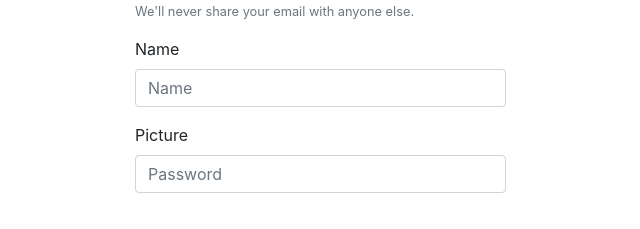
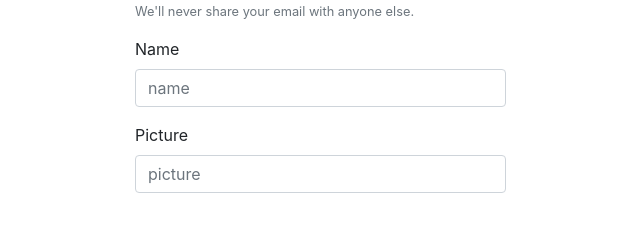
Before and after one commit to Aouadi754/Contacts_React, a React (Create React App) app: page / in a window 1280 px wide. Shown: the part 184-413 px from the top of the page, without its empty margins (313-953 px from the left). Built offline with nearby package versions, Linux system fonts and the light colour scheme.

Commit message:
add-Contact

```diff
--- a/src/Add.js
+++ b/src/Add.js
@@ -1,13 +1,31 @@
-import React from 'react'
+import React,{useState} from 'react'
 import {Form, Button} from 'react-bootstrap'
 
-const Add = () => {
+const Add = ({AddNewContact}) => {
+    const [modalIsOpen, setIsOpen] = useState(false);
+    const [newUserContact, setNewUserContact] = useState({
+        name: "",
+        email: "",
+        picture: "",
+      });
+      const handlChange = (e) => {
+        setNewUserContact({ ...newUserContact, [e.target.name]: e.target.value });
+      };
+
+      const handlSubmit = () => {
+        AddNewContact(newUserContact);
+        setNewUserContact({ name: "", email: "", picture: "" });
+      };
+
+      function closeModal() {
+        setIsOpen(false);
+      }
     return (
         <div>
-            <Form>
+            <Form className="add-Form"  >
   <Form.Group controlId="formBasicEmail">
     <Form.Label>Email address</Form.Label>
-    <Form.Control type="email" placeholder="Enter email" />
+    <Form.Control type="email" placeholder="Enter email" name="email" onChange={handlChange} />
     <Form.Text className="text-muted">
       We'll never share your email with anyone else.
     </Form.Text>
@@ -15,17 +33,17 @@ const Add = () => {
 
   <Form.Group controlId="formBasicPassword">
     <Form.Label>Name</Form.Label>
-    <Form.Control type="password" placeholder="Name" />
+    <Form.Control type="name" placeholder="name" name="name" onChange={handlChange}/>
   </Form.Group>
   <Form.Group controlId="formBasicPassword">
     <Form.Label>Picture</Form.Label>
-    <Form.Control type="password" placeholder="Password" />
+    <Form.Control type="url" placeholder="picture" name="picture" onChange={handlChange} />
   </Form.Group>
   <div className='button'>
-  <Button variant="primary" type="submit">
+  <Button variant="primary" type="submit"  onClick={() => { handlSubmit();  closeModal(); }}>
     Submit
   </Button>
-  <Button variant="primary" type="submit">
+  <Button variant="primary" type="cancel" onClick={closeModal} >
     Cancel
   </Button>
   </div>
--- a/src/App.js
+++ b/src/App.js
@@ -1,4 +1,4 @@
-import React from 'react';
+import React, { useState } from 'react';
 import './App.css';
 import {Button} from 'react-bootstrap'
 import 'bootstrap/dist/css/bootstrap.min.css';
@@ -7,13 +7,15 @@ import Add from './Add';
 
 
 function App() {
+  const [UserContact, SetUserContact] = useState("")
+  const AddNewContact = (x) => SetUserContact([...UserContact, x]);
   return (
     <div className='List'>
     <div className="App">
      <Link to='/contact list'><Button variant="primary">contact list</Button> </Link>
      <Link to='/add contact'> <Button variant="primary">add contact</Button></Link>
      </div>
-       <Add/>
+       <Add AddNewContact={AddNewContact}/>
     </div>
 
   );
```
